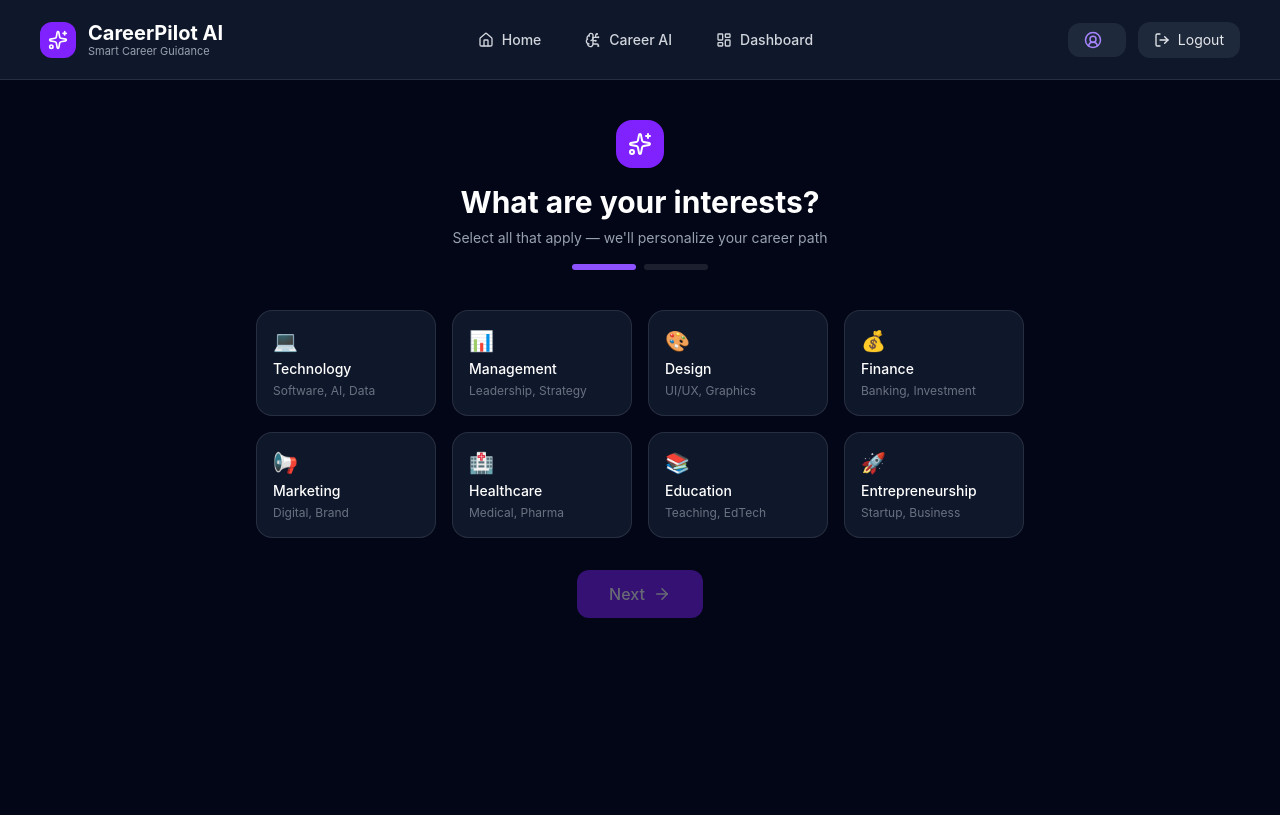
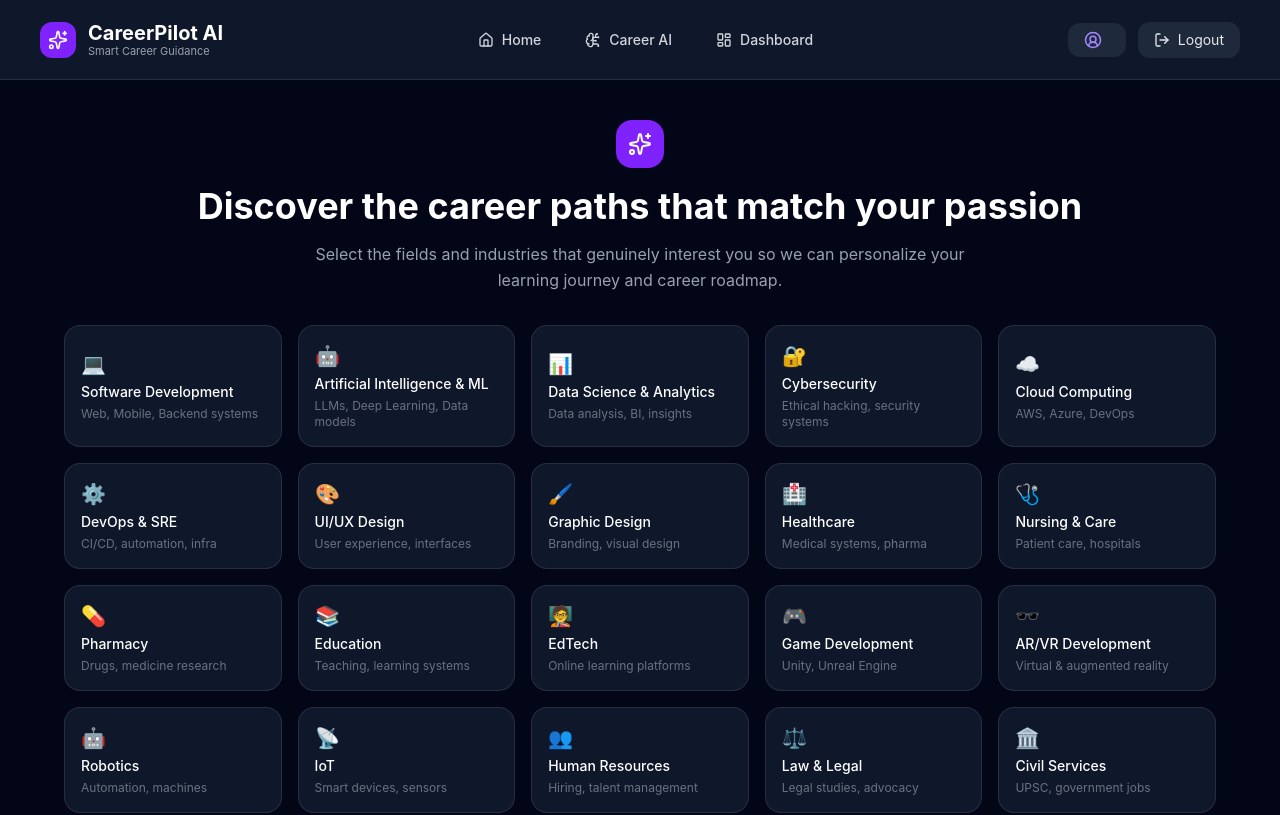
Before and after one commit to kanchankahar23/CareerPilot, a React (Vite) app in the folder client/: page /onboarding in a window 1280 px wide. Shown: the top 815 px of the page. Built offline with nearby package versions, Linux system fonts and the light colour scheme; sample sign-in values are in the browser's storage.

Commit message:
update in orboarding

```diff
--- a/client/src/pages/Onboarding.jsx
+++ b/client/src/pages/Onboarding.jsx
@@ -3,87 +3,341 @@ import { useNavigate } from "react-router-dom";
 import { Sparkles, ArrowRight, Check } from "lucide-react";
 
 const INTERESTS = [
-  { id: "technology", label: "💻 Technology", desc: "Software, AI, Data" },
-  { id: "management", label: "📊 Management", desc: "Leadership, Strategy" },
-  { id: "design", label: "🎨 Design", desc: "UI/UX, Graphics" },
-  { id: "finance", label: "💰 Finance", desc: "Banking, Investment" },
-  { id: "marketing", label: "📢 Marketing", desc: "Digital, Brand" },
-  { id: "healthcare", label: "🏥 Healthcare", desc: "Medical, Pharma" },
-  { id: "education", label: "📚 Education", desc: "Teaching, EdTech" },
-  { id: "entrepreneurship", label: "🚀 Entrepreneurship", desc: "Startup, Business" },
+  { id: "software_dev", label: "💻 Software Development", desc: "Web, Mobile, Backend systems" },
+  { id: "ai_ml", label: "🤖 Artificial Intelligence & ML", desc: "LLMs, Deep Learning, Data models" },
+  { id: "data_science", label: "📊 Data Science & Analytics", desc: "Data analysis, BI, insights" },
+  { id: "cybersecurity", label: "🔐 Cybersecurity", desc: "Ethical hacking, security systems" },
+  { id: "cloud", label: "☁️ Cloud Computing", desc: "AWS, Azure, DevOps" },
+  { id: "devops", label: "⚙️ DevOps & SRE", desc: "CI/CD, automation, infra" },
+
+  { id: "uiux", label: "🎨 UI/UX Design", desc: "User experience, interfaces" },
+  { id: "graphic_design", label: "🖌️ Graphic Design", desc: "Branding, visual design" },
+  // { id: "motion_design", label: "🎬 Motion Graphics", desc: "Animation, video design" },
+
+
+
+  { id: "healthcare", label: "🏥 Healthcare", desc: "Medical systems, pharma" },
+  { id: "nursing", label: "🩺 Nursing & Care", desc: "Patient care, hospitals" },
+  { id: "pharma", label: "💊 Pharmacy", desc: "Drugs, medicine research" },
+
+  { id: "education", label: "📚 Education", desc: "Teaching, learning systems" },
+  { id: "edtech", label: "🧑‍🏫 EdTech", desc: "Online learning platforms" },
+
+  { id: "game_dev", label: "🎮 Game Development", desc: "Unity, Unreal Engine" },
+  { id: "ar_vr", label: "🕶️ AR/VR Development", desc: "Virtual & augmented reality" },
+
+  { id: "robotics", label: "🤖 Robotics", desc: "Automation, machines" },
+  { id: "iot", label: "📡 IoT", desc: "Smart devices, sensors" },
+
+  { id: "hr", label: "👥 Human Resources", desc: "Hiring, talent management" },
+  { id: "law", label: "⚖️ Law & Legal", desc: "Legal studies, advocacy" },
+  { id: "civil_services", label: "🏛️ Civil Services", desc: "UPSC, government jobs" },
+
+  { id: "writing", label: "✍️ Writing & Blogging", desc: "Articles, storytelling" },
+  { id: "public_speaking", label: "🎤 Public Speaking", desc: "Communication, leadership" },
+
+  { id: "travel", label: "✈️ Travel & Tourism", desc: "Tourism, hospitality" },
+  { id: "sports", label: "⚽ Sports & Fitness", desc: "Athletics, training" },
+  { id: "psychology", label: "🧠 Psychology", desc: "Human behavior, mind science" },
+];
+const EDUCATION_LEVELS = [
+  { id: "school_10", label: "School (10th Pass)" },
+  { id: "school_12", label: "School (12th Pass / Science / Commerce / Arts)" },
+  { id: "diploma", label: "Diploma / Polytechnic" },
+  { id: "ug_cs", label: "Undergraduate (CS / IT / Engineering)" },
+  { id: "ug_other", label: "Undergraduate (Non-Technical)" },
+  { id: "pg_cs", label: "Postgraduate (MCA / M.Tech / CS Related)" },
+  { id: "pg_other", label: "Postgraduate (MBA / Arts / Other Fields)" },
+  { id: "working_dev", label: "Working Professional (Tech)" },
+  { id: "working_nondev", label: "Working Professional (Non-Tech)" },
 ];
 
 const ROLES = {
-  technology: ["Frontend Developer", "Backend Developer", "Full Stack Developer", "Data Scientist", "DevOps Engineer", "AI/ML Engineer", "Cybersecurity Analyst"],
-  management: ["Product Manager", "Project Manager", "Business Analyst", "Operations Manager", "HR Manager"],
-  design: ["UI/UX Designer", "Graphic Designer", "Product Designer", "Motion Designer"],
-  finance: ["Financial Analyst", "Investment Banker", "CA/Accountant", "Risk Analyst"],
-  marketing: ["Digital Marketer", "SEO Specialist", "Content Strategist", "Social Media Manager"],
-  healthcare: ["Doctor", "Pharmacist", "Healthcare Analyst", "Medical Writer"],
-  education: ["Teacher", "Curriculum Designer", "EdTech Developer", "Corporate Trainer"],
-  entrepreneurship: ["Startup Founder", "Business Development Manager", "Venture Analyst"],
+  software_dev: [
+    "Frontend Developer",
+    "Backend Developer",
+    "Full Stack Developer",
+    "Mobile App Developer",
+    "Software Engineer"
+  ],
+
+  ai_ml: [
+    "AI Engineer",
+    "Machine Learning Engineer",
+    "NLP Engineer",
+    "Data Scientist",
+    "Research Scientist"
+  ],
+
+  data_science: [
+    "Data Analyst",
+    "Data Scientist",
+    "BI Analyst",
+    "Data Engineer"
+  ],
+
+  cybersecurity: [
+    "Ethical Hacker",
+    "Security Analyst",
+    "Penetration Tester",
+    "SOC Analyst"
+  ],
+
+  cloud: [
+    "Cloud Engineer",
+    "AWS Engineer",
+    "Azure Engineer",
+    "DevOps Engineer"
+  ],
+
+  devops: [
+    "DevOps Engineer",
+    "SRE Engineer",
+    "Cloud Architect"
+  ],
+
+  uiux: [
+    "UI Designer",
+    "UX Designer",
+    "Product Designer"
+  ],
+
+  graphic_design: [
+    "Graphic Designer",
+    "Brand Designer",
+    "Visual Designer"
+  ],
+
+  motion_design: [
+    "Motion Designer",
+    "Video Editor",
+    "3D Animator"
+  ],
+
+  finance: [
+    "Financial Analyst",
+    "Investment Banker",
+    "Risk Analyst"
+  ],
+
+  stock_market: [
+    "Equity Analyst",
+    "Trader",
+    "Portfolio Manager"
+  ],
+
+  accounting: [
+    "Chartered Accountant",
+    "Auditor",
+    "Tax Consultant"
+  ],
+
+  fintech: [
+    "FinTech Analyst",
+    "Product Manager (FinTech)",
+    "Payment Systems Engineer"
+  ],
+
+  marketing: [
+    "Digital Marketer",
+    "SEO Specialist",
+    "Performance Marketer"
+  ],
+
+  content_creation: [
+    "Content Writer",
+    "YouTuber",
+    "Blogger"
+  ],
+
+  social_media: [
+    "Social Media Manager",
+    "Influencer Manager",
+    "Growth Marketer"
+  ],
+
+  entrepreneurship: [
+    "Startup Founder",
+    "Business Owner",
+    "Product Founder"
+  ],
+
+  startup: [
+    "VC Analyst",
+    "Startup Consultant",
+    "Business Strategist"
+  ],
+
+  healthcare: [
+    "Doctor",
+    "Medical Officer",
+    "Healthcare Analyst"
+  ],
+
+  nursing: [
+    "Nurse",
+    "Clinical Assistant",
+    "Patient Care Specialist"
+  ],
+
+  pharma: [
+    "Pharmacist",
+    "Drug Researcher",
+    "Medical Sales Representative"
+  ],
+
+  education: [
+    "Teacher",
+    "Lecturer",
+    "Academic Coordinator"
+  ],
+
+  edtech: [
+    "EdTech Developer",
+    "Instructional Designer",
+    "LMS Specialist"
+  ],
+
+  game_dev: [
+    "Game Developer",
+    "Unity Developer",
+    "Game Designer"
+  ],
+
+  ar_vr: [
+    "AR Developer",
+    "VR Developer",
+    "XR Engineer"
+  ],
+
+  robotics: [
+    "Robotics Engineer",
+    "Automation Engineer"
+  ],
+
+  iot: [
+    "IoT Engineer",
+    "Embedded Systems Engineer"
+  ],
+
+  hr: [
+    "HR Manager",
+    "Talent Acquisition Specialist"
+  ],
+
+  law: [
+    "Lawyer",
+    "Legal Advisor"
+  ],
+
+  civil_services: [
+    "IAS Officer",
+    "IPS Officer",
+    "Government Administrator"
+  ],
+
+  writing: [
+    "Content Writer",
+    "Technical Writer",
+    "Copywriter"
+  ],
+
+  public_speaking: [
+    "Motivational Speaker",
+    "Trainer",
+    "Corporate Speaker"
+  ],
+
+  travel: [
+    "Travel Consultant",
+    "Tour Manager"
+  ],
+
+  sports: [
+    "Athlete",
+    "Fitness Trainer",
+    "Sports Coach"
+  ],
+
+  psychology: [
+    "Psychologist",
+    "Counselor",
+    "Behavioral Analyst"
+  ]
 };
 
 export default function Onboarding() {
   const [step, setStep] = useState(1);
   const [selectedInterests, setSelectedInterests] = useState([]);
+  const [education, setEducation] = useState("");
   const [selectedRole, setSelectedRole] = useState("");
+
   const navigate = useNavigate();
 
+  // toggle interest
   const toggleInterest = (id) => {
     setSelectedInterests((prev) =>
-      prev.includes(id) ? prev.filter((i) => i !== id) : [...prev, id]
+      prev.includes(id)
+        ? prev.filter((i) => i !== id)
+        : [...prev, id]
     );
+  };
+
+  // reset role when interests change (IMPORTANT FIX)
+  const handleInterestChange = (id) => {
+    toggleInterest(id);
+    setSelectedRole(""); // reset role
   };
 
   const availableRoles = selectedInterests.flatMap((i) => ROLES[i] || []);
   const uniqueRoles = [...new Set(availableRoles)];
 
   const handleNext = () => {
-    if (step === 1 && selectedInterests.length > 0) setStep(2);
-    else if (step === 2 && selectedRole) {
+    if (step === 1 && selectedInterests.length > 0) {
+      setStep(2);
+    }
+    else if (step === 2 && education) {
+      setStep(3);
+    }
+    else if (step === 3 && selectedRole) {
       localStorage.setItem("cp_interests", JSON.stringify(selectedInterests));
+      localStorage.setItem("cp_education", education);
       localStorage.setItem("cp_role", selectedRole);
       navigate("/roadmap");
     }
   };
 
   return (
-    <div className="min-h-screen bg-[#020617] px-4 py-10">
-      <div className="max-w-3xl mx-auto">
+    <div className="min-h-screen bg-[#020617] px-2 py-10">
+      <div className="max-w-6xl mx-auto">
 
         {/* Header */}
-        <div className="text-center mb-10">
-          <div className="flex justify-center mb-4">
-            <div className="bg-violet-600 p-3 rounded-2xl">
-              <Sparkles className="text-white" size={24} />
-            </div>
-          </div>
-          <h1 className="text-3xl font-bold text-white mb-2">
-            {step === 1 ? "What are your interests?" : "Choose your target role"}
-          </h1>
-          <p className="text-gray-400 text-sm">
-            {step === 1
-              ? "Select all that apply — we'll personalize your career path"
-              : "Pick the role you want to grow into"}
-          </p>
-          {/* Progress */}
-          <div className="flex justify-center gap-2 mt-4">
-            <div className={`h-1.5 w-16 rounded-full ${step >= 1 ? "bg-violet-500" : "bg-white/10"}`} />
-            <div className={`h-1.5 w-16 rounded-full ${step >= 2 ? "bg-violet-500" : "bg-white/10"}`} />
-          </div>
-        </div>
+        <div className="flex justify-center mb-4"> <div className="bg-violet-600 p-3 rounded-2xl"> <Sparkles className="text-white" size={24} /> </div> </div>
+        <h1 className="text-3xl sm:text-4xl font-bold text-center text-white mb-3 leading-tight">
+  {step === 1 && "Discover the career paths that match your passion"}
+  {step === 2 && "Tell us about your academic background"}
+  {step === 3 && "Choose the role you aspire to become"}
+</h1>
 
-        {/* Step 1 — Interests */}
+<p className="text-gray-400 text-center mb-8 text-sm sm:text-base max-w-2xl mx-auto leading-relaxed">
+  {step === 1
+    ? "Select the fields and industries that genuinely interest you so we can personalize your learning journey and career roadmap."
+    : step === 2
+    ? "Your education background helps us recommend the right skills, opportunities, and growth path tailored to your current level."
+    : "Pick a target role that aligns with your ambitions and we’ll generate a structured roadmap to help you achieve it."}
+</p>
+
+        {/* STEP 1 */}
         {step === 1 && (
-          <div className="grid grid-cols-2 sm:grid-cols-4 gap-4 mb-8">
+          <div className="grid grid-cols-2 sm:grid-cols-5 gap-4 mb-8">
             {INTERESTS.map((item) => {
               const selected = selectedInterests.includes(item.id);
+
               return (
                 <button
                   key={item.id}
-                  onClick={() => toggleInterest(item.id)}
-                  className={`relative p-4 rounded-2xl border text-left transition-all duration-200 ${
+                  onClick={() => handleInterestChange(item.id)}
+                  className={`relative p-4 rounded-2xl border text-left transition ${
                     selected
                       ? "border-violet-500 bg-violet-500/10"
                       : "border-white/10 bg-[#0f172a] hover:border-violet-500/40"
@@ -94,6 +348,7 @@ export default function Onboarding() {
                       <Check size={10} className="text-white" />
                     </div>
                   )}
+
                   <div className="text-xl mb-1">{item.label.split(" ")[0]}</div>
                   <div className="text-sm font-medium text-white">
                     {item.label.split(" ").slice(1).join(" ")}
@@ -105,33 +360,56 @@ export default function Onboarding() {
           </div>
         )}
 
-        {/* Step 2 — Roles */}
+        {/* STEP 2 */}
         {step === 2 && (
+          <div className="grid grid-cols-1 sm:grid-cols-2 gap-3 mb-8">
+            {EDUCATION_LEVELS.map((item) => (
+              <button
+                key={item.id}
+                onClick={() => setEducation(item.id)}
+                className={`p-4 rounded-2xl border text-left transition ${
+                  education === item.id
+                    ? "border-violet-500 bg-violet-500/10 text-white"
+                    : "border-white/10 bg-[#0f172a] text-gray-300 hover:border-violet-500/40"
+                }`}
+              >
+                {item.label}
+              </button>
+            ))}
+          </div>
+        )}
+
+        {/* STEP 3 */}
+        {step === 3 && (
           <div className="grid grid-cols-1 sm:grid-cols-2 gap-3 mb-8">
             {uniqueRoles.map((role) => (
               <button
                 key={role}
                 onClick={() => setSelectedRole(role)}
-                className={`p-4 rounded-2xl border text-left transition-all duration-200 ${
+                className={`p-4 rounded-2xl border text-left transition ${
                   selectedRole === role
                     ? "border-violet-500 bg-violet-500/10 text-white"
                     : "border-white/10 bg-[#0f172a] text-gray-300 hover:border-violet-500/40"
                 }`}
               >
-                <span className="font-medium">{role}</span>
+                {role}
               </button>
             ))}
           </div>
         )}
 
-        {/* Next Button */}
+        {/* BUTTON */}
         <div className="flex justify-center">
           <button
             onClick={handleNext}
-            disabled={step === 1 ? selectedInterests.length === 0 : !selectedRole}
-            className="flex items-center gap-2 bg-violet-600 hover:bg-violet-700 disabled:opacity-40 disabled:cursor-not-allowed text-white px-8 py-3 rounded-xl font-medium transition-all"
+            disabled={
+              (step === 1 && selectedInterests.length === 0) ||
+              (step === 2 && !education) ||
+              (step === 3 && !selectedRole)
+            }
+            className="flex items-center gap-2 bg-violet-600 hover:bg-violet-700 disabled:opacity-40 text-white px-8 py-3 rounded-xl font-medium"
           >
-            {step === 2 ? "Generate My Roadmap" : "Next"}
+            {step === 3 ? "Generate Roadmap" : "Next"}
             <ArrowRight size={18} />
           </button>
         </div>
```
